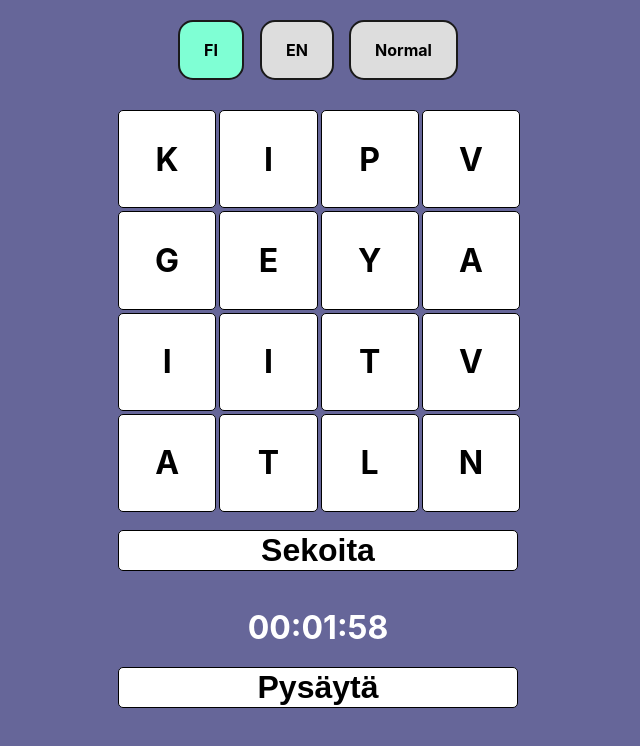
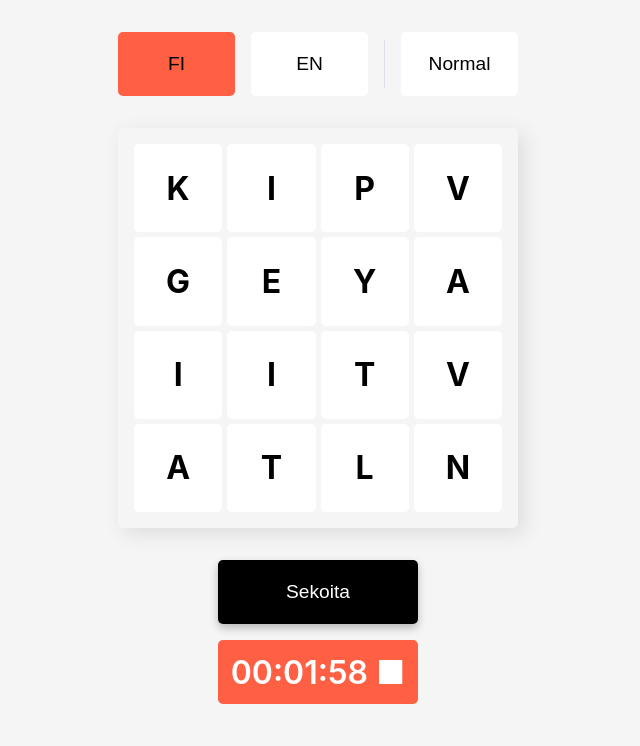
Before and after one commit to arttumat/boggle, a React (Create React App) app: page / in a window 1280 px wide. Both pictures are taken after a click on the button "Aloita". Shown: the top 746 px of the page, without its empty margins (322-962 px from the left). Built offline with nearby package versions, Linux system fonts and the light colour scheme.

Commit message:
style overhaul

```diff
--- a/package.json
+++ b/package.json
@@ -11,6 +11,7 @@
     "@types/node": "^17.0.25",
     "@types/react": "^18.0.6",
     "@types/react-dom": "^18.0.0",
+    "@types/styled-components": "^5.1.25",
     "classnames": "^2.3.1",
     "react": "^18.1.0-next-bd0813766-20220420",
     "react-dom": "^18.1.0-next-bd0813766-20220420",
@@ -19,6 +20,7 @@
     "react-timer-hook": "^3.0.5",
     "redux": "^4.2.0",
     "redux-thunk": "^2.4.1",
+    "styled-components": "^5.3.5",
     "typescript": "^4.6.3",
     "web-vitals": "^2.1.4"
   },
--- a/src/App.css
+++ b/src/App.css
@@ -1,10 +1,23 @@
+:root {
+  --color-primary: #f5f5f5;
+  --color-secondary: #fff;
+  --color-accent: #000;
+  --color-accent-light: #ff6044;
+}
+
+*,
+*::before,
+*::after {
+  box-sizing: border-box;
+}
+
 body {
   display: flex;
   flex-direction: column;
   align-items: center;
   justify-content: center;
   text-align: center;
-  background: #666699;
+  background: #f5f5f5;
 }
 
 h3 {
@@ -17,11 +30,17 @@ h3 {
     width: 380px;
     height: 380px;
   }
+  .language-select__options {
+    margin: 2rem 16px;
+  }
 }
 @media screen and (min-width: 401px) {
   .game-board {
     width: 400px;
     height: 400px;
+  }
+  .language-select__options {
+    margin: 2rem 0;
   }
 }
 
@@ -31,8 +50,11 @@ h3 {
   grid-template-columns: repeat(4, 1fr);
   grid-template-rows: repeat(4, 1fr);
   grid-gap: 5px;
-  background-color: #666699;
-  margin-bottom: 20px;
+  background-color: #f5f5f5;
+  margin-bottom: 2rem;
+  padding: 16px;
+  box-shadow: #ddd 6px 6px 19px;
+  border-radius: 5px;
 }
 .app-logo {
   width: 243px;
@@ -46,103 +68,67 @@ h3 {
   display: flex;
   justify-content: center;
   align-items: center;
-  background-color: #fff;
-  border: 1px solid #000;
+  background-color: var(--color-secondary);
   font-size: 2rem;
   font-weight: 700;
   border-radius: 5px;
 }
 
 button {
-  width: 100%;
-  height: 100%;
-  background-color: #fff;
-  border: 1px solid #000;
-  margin-bottom: 5px;
-  font-size: 2rem;
-  font-weight: 700;
+  min-width: 50%;
+  background-color: var(--color-accent);
+  color: var(--color-secondary);
+  border: none;
+  margin-bottom: 1rem;
   border-radius: 5px;
+  height: 4rem;
+  font-size: 1.2rem;
+  transition: all 300ms cubic-bezier(0.23, 1, 0.32, 1);
+  box-shadow: rgba(0, 0, 0, 0.25) 0 4px 8px;
   cursor: pointer;
+}
+
+button:hover {
+  box-shadow: rgba(0, 0, 0, 0.65) 0 6px 14px;
+}
+
+.vertical-divider {
+  border-left: 1px solid #dddeee;
+  height: 3rem;
 }
 
 .timer {
   font-size: 2rem;
-  font-weight: 700;
+  font-weight: 600;
+  background: var(--color-accent-light);
+  border-radius: 5px;
+  width: 50%;
+  height: 4rem;
+  margin: 0 auto;
+  cursor: pointer;
   color: #fff;
   margin-bottom: 20px;
+  display: flex;
+  flex-direction: column;
+  justify-content: center;
 }
 
-.language-select {
-  display: flex;
-  flex-direction: column;
-  align-items: center;
-  justify-content: center;
-  margin: 20px 0;
-}
-.language-select .language-select__title {
-  font-size: 1.5rem;
-  font-weight: 700;
-  color: #fff;
-  margin-bottom: 10px;
-}
-
-.language-select .language-select__options {
+.language-select__options {
   display: flex;
   flex-direction: row;
   gap: 1rem;
   align-items: center;
-  justify-content: center;
 }
 
-.language-select .language-select__options .language-select__option {
-  font-size: 1.5rem;
-  font-weight: 700;
+.language-select__options .language-select__option {
+  font-size: 1.2rem;
   color: #fff;
-  margin-bottom: 10px;
+  width: 33%;
 }
 
-.language-select .language-select__options .language-select__option button {
-  appearance: none;
-  background-color: #000000;
-  border: 2px solid #1a1a1a;
-  border-radius: 15px;
-  box-sizing: border-box;
-  color: #ffffff;
-  cursor: pointer;
-  display: inline-block;
-  font-family: Roobert, -apple-system, BlinkMacSystemFont, "Segoe UI", Helvetica,
-    Arial, sans-serif, "Apple Color Emoji", "Segoe UI Emoji", "Segoe UI Symbol";
-  font-size: 16px;
-  font-weight: 600;
-  line-height: normal;
+.language-select__option button {
   margin: 0;
-  min-height: 60px;
-  min-width: 0;
-  outline: none;
-  padding: 16px 24px;
-  text-align: center;
-  text-decoration: none;
-  transition: all 300ms cubic-bezier(0.23, 1, 0.32, 1);
-  user-select: none;
-  -webkit-user-select: none;
-  touch-action: manipulation;
   width: 100%;
-  will-change: transform;
-}
-
-.language-select
-  .language-select__options
-  .language-select__option
-  button:disabled {
-  pointer-events: none;
-}
-
-.language-select
-  .language-select__options
-  .language-select__option
-  button:hover {
-  box-shadow: rgba(0, 0, 0, 0.25) 0 8px 15px;
-  transform: translateY(-2px);
 }
 
 .language-select
@@ -153,16 +139,22 @@ button {
   transform: translateY(0);
 }
 
-.language-select .language-select__options .language-select__option .active {
-  font-weight: 700;
-  background-color: aquamarine;
+.language-select__option .active {
+  background-color: var(--color-accent-light);
+  box-shadow: none;
   color: #000;
 }
 
-.language-select .language-select__options .language-select__option .inactive {
-  font-weight: 700;
-  background-color: #ddd;
+.language-select__option .inactive {
+  background-color: var(--color-secondary);
+  box-shadow: none;
   color: #000;
+}
+
+.active:hover,
+.inactive:hover {
+  box-shadow: none;
+  transform: none;
 }
 
 .die.left {
--- a/src/components/LanguageSelect.tsx
+++ b/src/components/LanguageSelect.tsx
@@ -12,7 +12,6 @@ export const LanguageSelect = ({ clickHandler }: LanguageSelectProps) => {
   const activeLang = useAppSelector(selectLang);
   const dispatch = useAppDispatch();
   return (
-    <div className="language-select">
     <div className="language-select__options">
       <div className="language-select__option">
         <button
@@ -30,6 +29,7 @@ export const LanguageSelect = ({ clickHandler }: LanguageSelectProps) => {
           EN
         </button>
       </div>
+      <div className="vertical-divider"></div>
       <div className="language-select__option">
         <button
           className={randomize ? "active" : "inactive"}
@@ -39,6 +39,5 @@ export const LanguageSelect = ({ clickHandler }: LanguageSelectProps) => {
         </button>
       </div>
     </div>
-    </div>
   );
 };
--- a/src/components/Timer.tsx
+++ b/src/components/Timer.tsx
@@ -3,9 +3,14 @@ import React, { useEffect, useState } from "react";
 interface CountDownProps {
   hoursMinSecs: { hours: number; minutes: number; seconds: number };
   onComplete: () => void;
+  stopTimer: () => void;
 }
 
-const CountDownTimer = ({ hoursMinSecs, onComplete }: CountDownProps) => {
+const CountDownTimer = ({
+  hoursMinSecs,
+  onComplete,
+  stopTimer,
+}: CountDownProps) => {
   const { hours = 0, minutes = 0, seconds = 60 } = hoursMinSecs;
   const [[hrs, mins, secs], setTime] = useState([hours, minutes, seconds]);
 
@@ -32,9 +37,12 @@ const CountDownTimer = ({ hoursMinSecs, onComplete }: CountDownProps) => {
 
   return (
     <div>
-      <p className="timer">{`${hrs.toString().padStart(2, "0")}:${mins
-        .toString()
-        .padStart(2, "0")}:${secs.toString().padStart(2, "0")}`}</p>
+      <p className="timer" onClick={stopTimer}>
+        {`${hrs.toString().padStart(2, "0")}:${mins
+          .toString()
+          .padStart(2, "0")}:${secs.toString().padStart(2, "0")}`}{" "}
+        ■
+      </p>
     </div>
   );
 };
--- a/src/components/TimerContainer.tsx
+++ b/src/components/TimerContainer.tsx
@@ -34,10 +34,8 @@ const CountdownTimerContainer = () => {
           <CountDownTimer
             hoursMinSecs={{ hours: 0, minutes: 2, seconds: 0 }}
             onComplete={() => timerEnd()}
+            stopTimer={() => timerStop()}
           />
-          <button onClick={() => timerStop()}>
-            {activeLang === "fi" ? "Pysäytä" : "Stop"}
-          </button>
         </>
       ) : (
         <button onClick={() => timerStart()}>
```
Also changed, not shown: 1 other file (tests, documents, lock files or other folders). Lines whose indentation alone changed are shown as unchanged.
